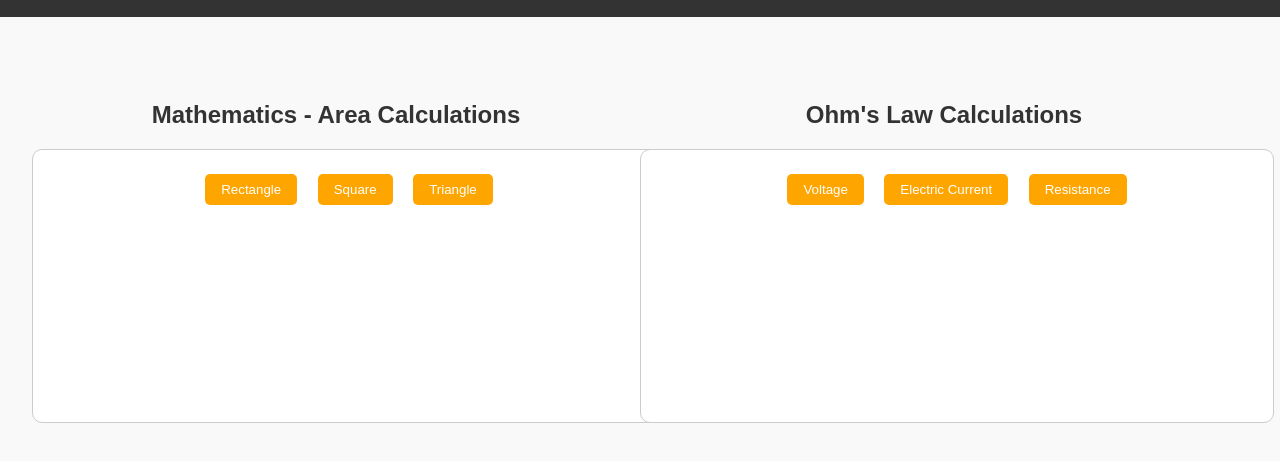
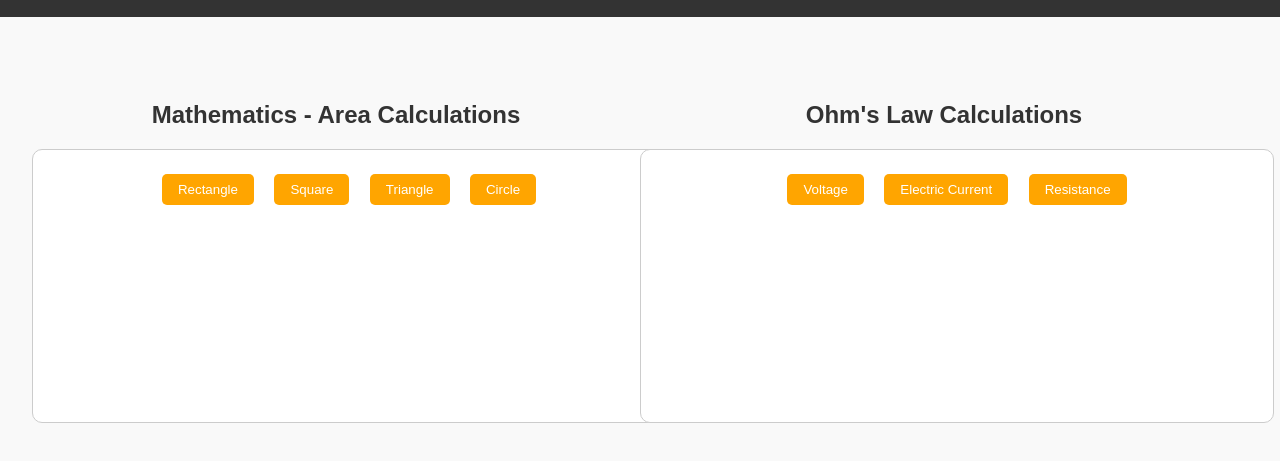
Before and after one commit to Zeteny-Mato-AG/Calculator-app, a plain HTML site: page index.html in a window 1280 px wide. Shown: the part 95-556 px from the top of the page. Drawn offline with Linux system fonts and the light colour scheme.

Commit message:
Update index.html

```diff
--- a/index.html
+++ b/index.html
@@ -17,6 +17,7 @@
         <button onclick="showMathForm('rectangle')">Rectangle</button>
         <button onclick="showMathForm('square')">Square</button>
         <button onclick="showMathForm('triangle')">Triangle</button>
+        <button onclick="showMathForm('circle')">Circle</button>
         <div id="math-form"></div>
         <div id="math-result" class="result"></div>
       </div>
```
